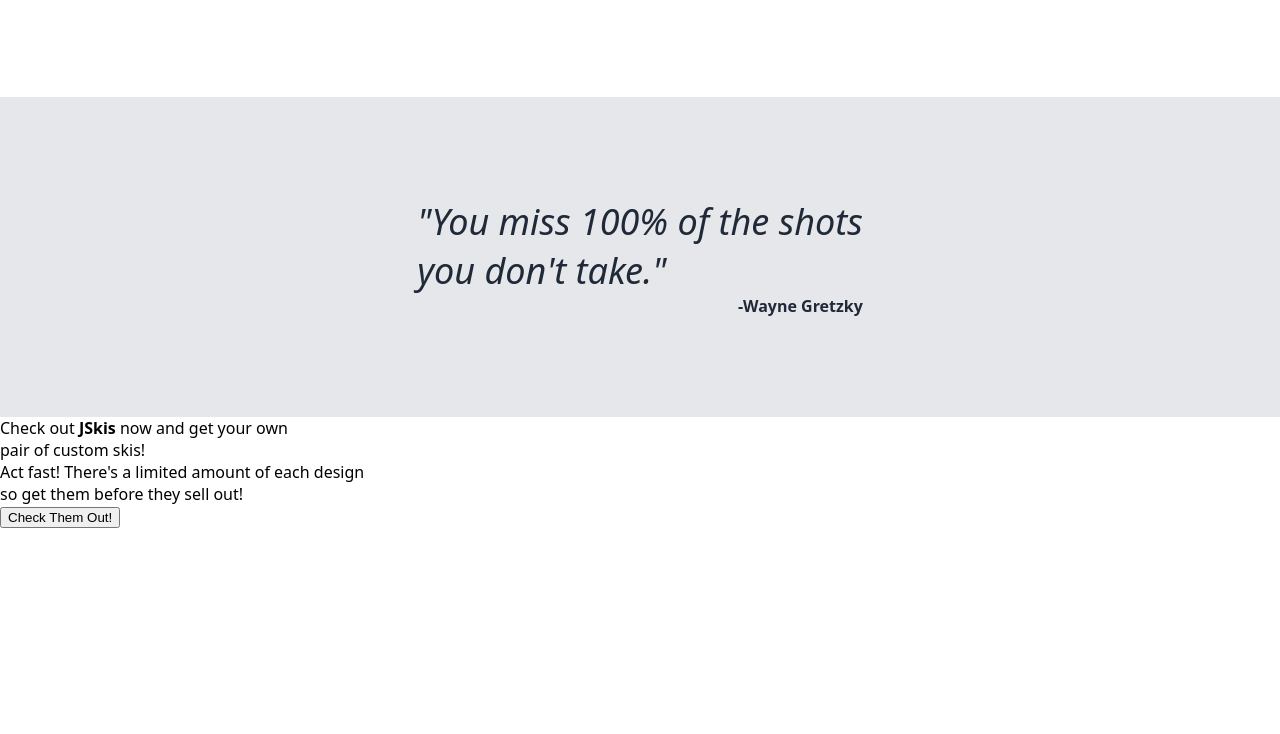
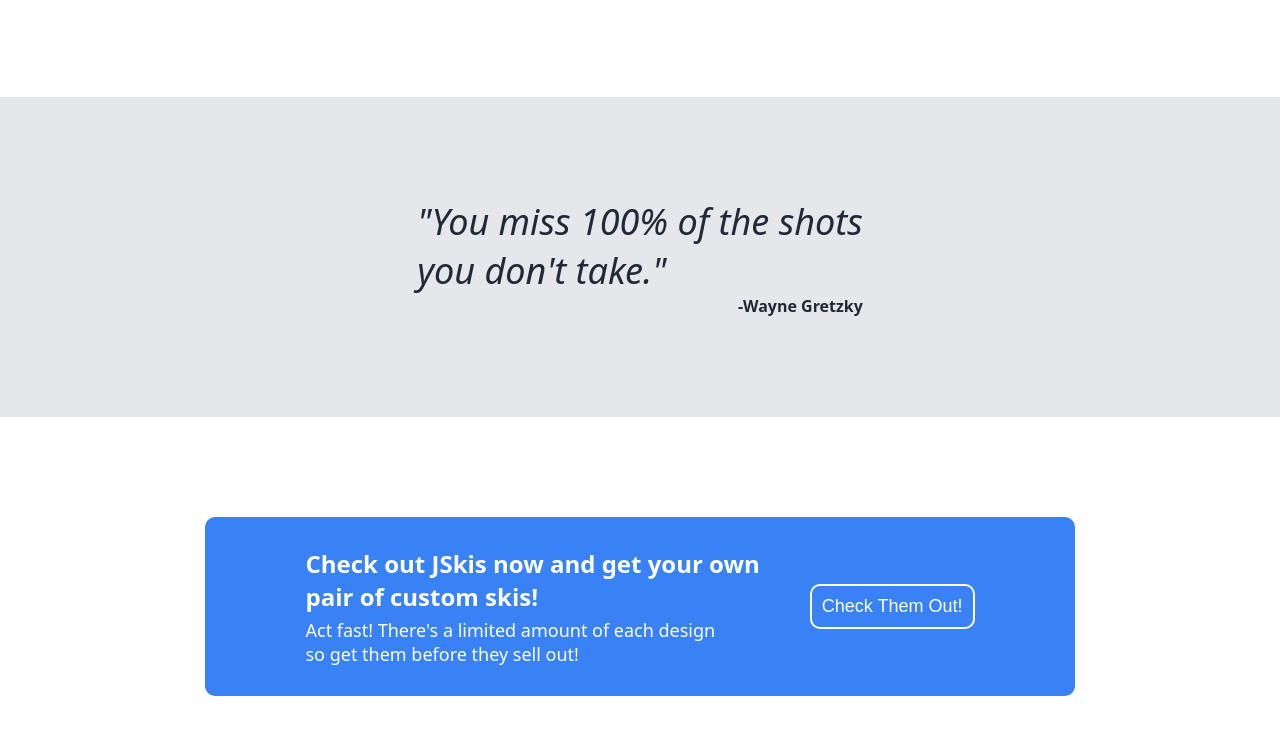
Before and after one commit to FrankRastelli/landing-page, a plain HTML site: page index.html in a window 1280 px wide. Shown: the part 837-1571 px from the top of the page. Before the commit the page ends 1365 px from the top, so only its background shows below. Drawn offline with Linux system fonts and the light colour scheme.

Commit message:
Style action section

```diff
--- a/style.css
+++ b/style.css
@@ -136,3 +136,51 @@ a {
     font-weight: bold;
     align-self: flex-end;
 }
+
+.action {
+    display: flex;
+    justify-content: center;
+    align-items: center;
+}
+
+.action-container {
+    background-color: #3882f6;
+    display: flex;
+    justify-content: center;
+    align-items: center;
+    margin: 100px;
+    gap: 50px;
+    padding: 30px 100px;
+    border-radius: 10px;
+    flex-wrap: wrap;
+    max-width: 1000px;
+}
+
+.action-text {
+    display: flex;
+    flex-direction: column;
+    justify-content: center;
+    gap: 5px;
+}
+
+.action-main {
+    font-size: 24px;
+    color: white;
+    font-weight: bold;
+}
+
+.action-secondary {
+    color: white;
+    font-size: 18px;
+    font-weight: 150;
+}
+
+.action-button {
+    color: white;
+    background-color: #3882f6;
+    cursor: pointer;
+    border-radius: 10px;
+    border: 2px solid white;
+    padding: 10px;
+    font-size: 18px;
+}
```
